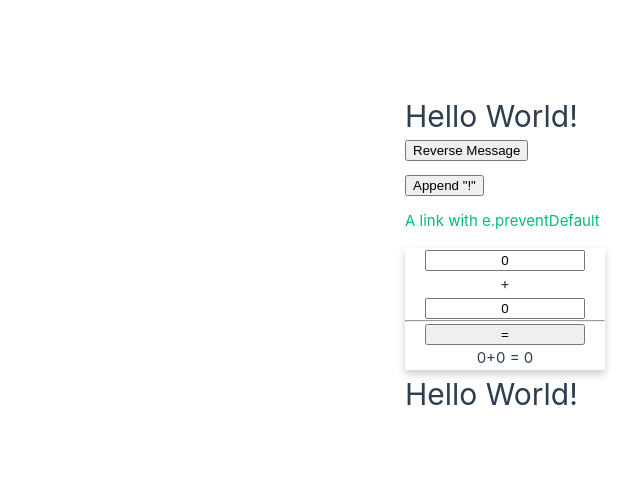
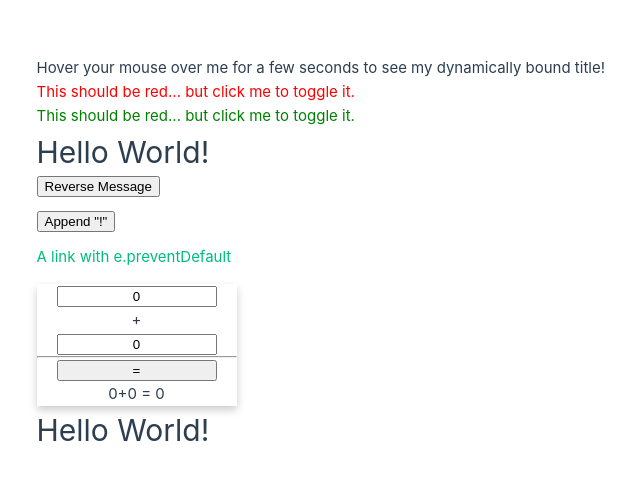
Before and after one commit to 64160056/Lab2, a Vue app: page / in a window 1280 px wide. Shown: the part 145-624 px from the top of the page, without its empty margins (35-675 px from the left). Built offline with nearby package versions, Linux system fonts and the light colour scheme.

Commit message:
input v-bind:title

```diff
--- a/src/App.vue
+++ b/src/App.vue
@@ -4,10 +4,12 @@ import HelloWorld from "./components/HelloWorld.vue";
 import CalComponent from "./components/CalComponent.vue";
 import HelloWorldExample from "./components/HelloWorldExample.vue";
 import HandingUserinput from "./components/HandingUserinput.vue";
+import AttributeBinding from "./components/AttributeBinding.vue";
 </script>
 
 <template>
   <div>
+    <AttributeBinding />
     <HandingUserinput />
     <CalComponent />
     <HelloWorldExample />
--- a/src/components/AttributeBinding.vue
+++ b/src/components/AttributeBinding.vue
@@ -1,10 +1,11 @@
-<script setup lang="vs">
-import { ref } from 'vue'
+<script setup lang="ts">
+import { ref } from "vue";
+const message = ref("Helllo World!");
 </script>
 
 <template>
   <p>
-    <span title="message">
+    <span v-bind:title="message">
       Hover your mouse over me for a few seconds to see my dynamically bound
       title!
     </span>
@@ -17,4 +18,8 @@ import { ref } from 'vue'
   </p>
 </template>
 
-<style scoped></style>
+<style scoped>
+.red {
+  color: red;
+}
+</style>
```
